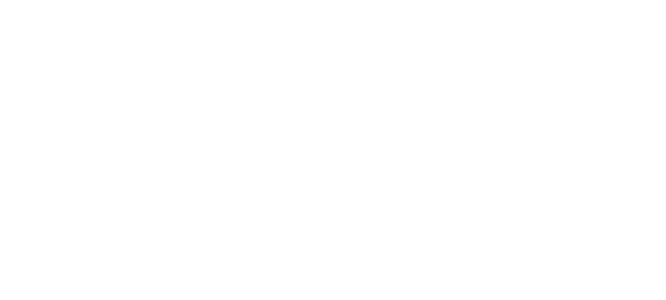
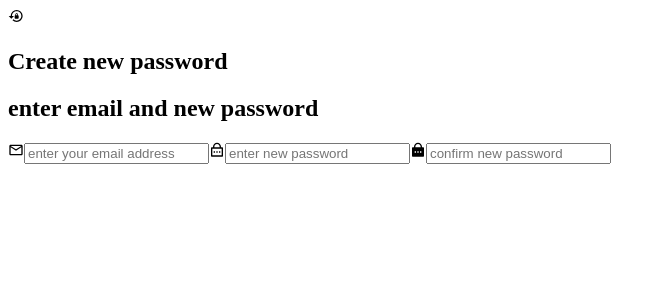
Before and after one commit to keshavnagar/password-reset-form, a React (Vite) app: page / in a window 1280 px wide. Shown: the top 300 px of the page, without its empty margins (0-666 px from the left). Built offline with nearby package versions, Linux system fonts and the light colour scheme.

Commit message:
add html structure without style

```diff
--- a/src/App.jsx
+++ b/src/App.jsx
@@ -1,10 +1,32 @@
+import { MdLockReset } from "react-icons/md";
+import { MdOutlineEmail } from "react-icons/md";
+import { RiLockPasswordLine } from "react-icons/ri";
+import { RiLockPasswordFill } from "react-icons/ri";
 const App = () => {
-  return(
+  return (
     <section>
       <div>
-
+        <MdLockReset />
+        <h1>Create new password</h1>
+        <h2>enter email and new password</h2>
+        <label htmlFor="email">
+          <MdOutlineEmail />
+        </label>
+        <input id="email" type="email" placeholder="enter your email address" />
+        <label htmlFor="password">
+          <RiLockPasswordLine />
+        </label>
+        <input id="password" type="password" placeholder="enter new password" />
+        <label htmlFor="confirmPassword">
+          <RiLockPasswordFill />
+        </label>
+        <input
+          id="confirmPassword"
+          type="password"
+          placeholder="confirm new password"
+        />
       </div>
     </section>
-  )
-}
+  );
+};
 export default App;
```
